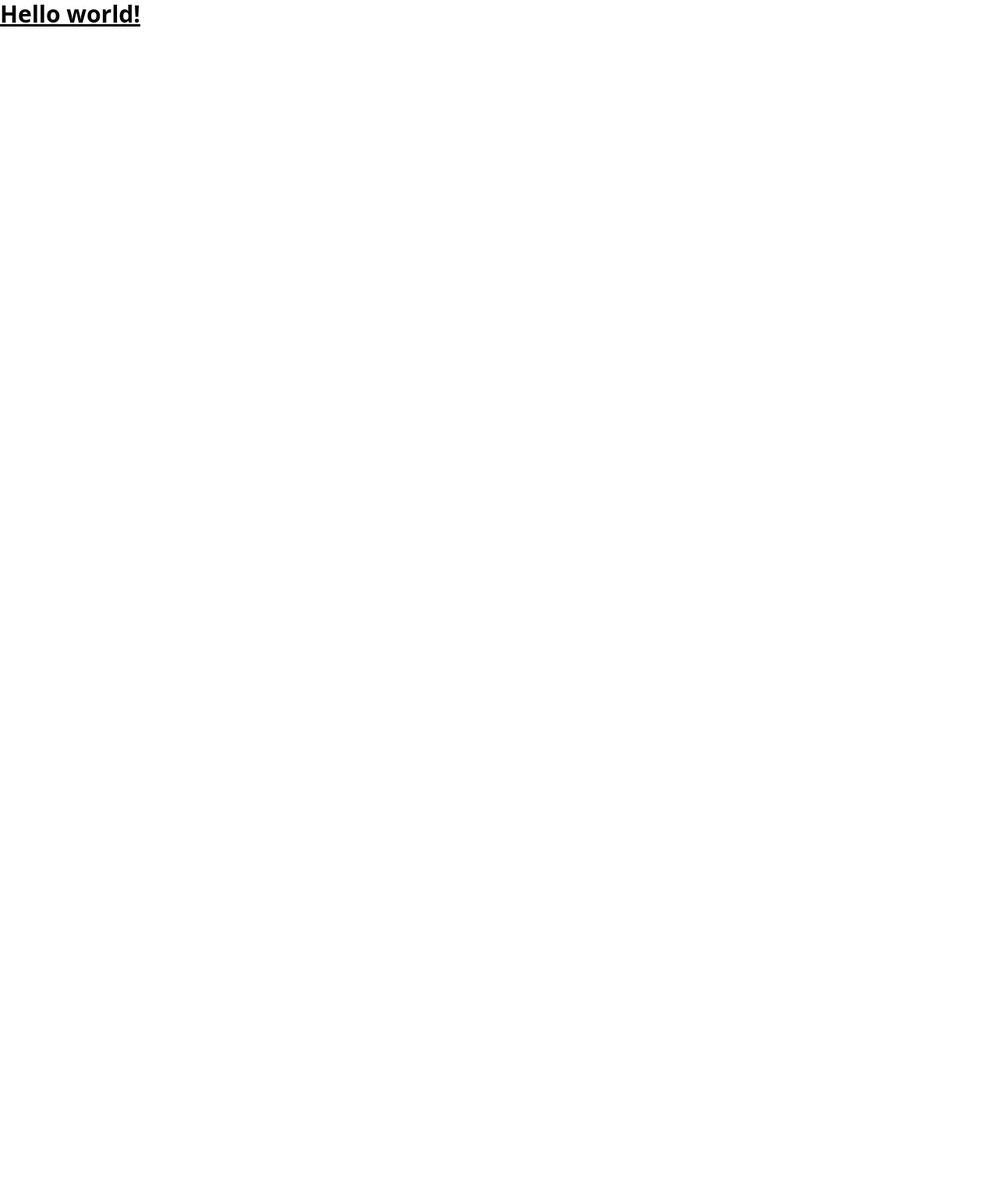
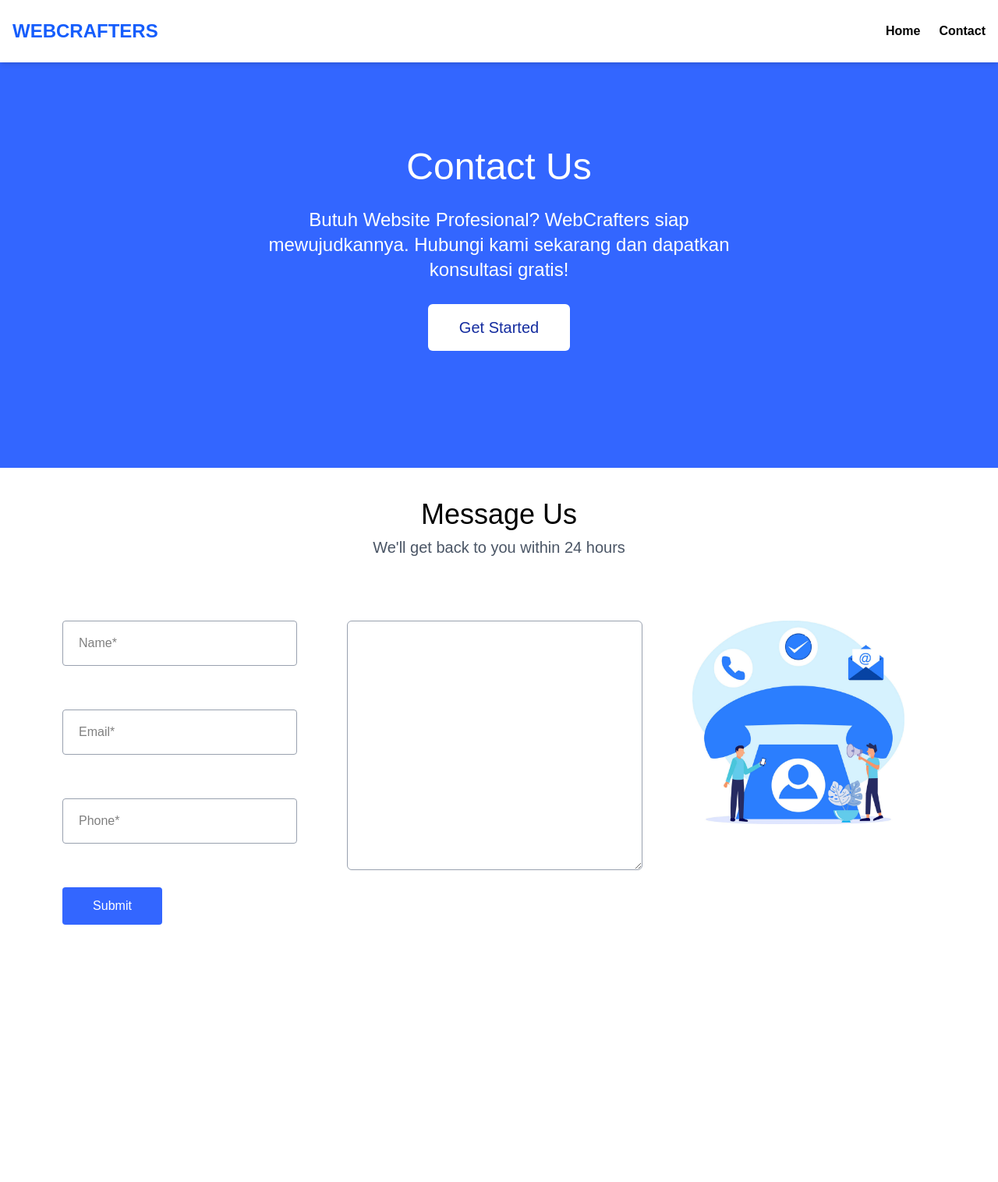
Before and after one commit to Webcrafters-G/webcrafters, a plain HTML site: page Contact.html in a window 1280 px wide. Shown: the whole page at 78% size. Before the commit the page ends 800 px from the top, so only its background shows below. Drawn offline with nearby package versions, Linux system fonts and the light colour scheme.

Commit message:
tambah halaman contact

```diff
--- a/Contact.html
+++ b/Contact.html
@@ -6,12 +6,104 @@
     <meta name="viewport" content="width=device-width, initial-scale=1.0">
     <script src="https://cdn.jsdelivr.net/npm/@tailwindcss/browser@4"></script>
     <title>Document</title>
+    <link rel="stylesheet" href="style.css">
 </head>
 
-<body>
-    <h1 class="text-3xl font-bold underline">
-        Hello world!
-    </h1>
+<body class="overflow-x-hidden">
+    <header class="font-poppins bg-white shadow-md h-20 items-center flex w-screen z-50 fixed top-0 left-0">
+        <div class="container mx-auto px-4 flex items-center justify-between">
+            <!-- Logo -->
+            <h1 class="text-2xl font-bold text-blue-600">WEBCRAFTERS</h1>
+
+            <!-- Hamburger button -->
+            <button id="menu-btn" class="md:hidden focus:outline-none">
+                <svg class="w-6 h-6 text-blue-600" fill="none" stroke="currentColor" stroke-width="2"
+                    viewBox="0 0 24 24" stroke-linecap="round" stroke-linejoin="round">
+                    <path d="M4 6h16M4 12h16M4 18h16" />
+                </svg>
+            </button>
+
+            <nav class="hidden md:block ml-auto">
+                <ul class="flex space-x-6">
+                    <li>
+                        <a href="Home.html" class="block py-2 font-bold hover:text-blue-600 transition">Home</a>
+                    </li>
+                    <li>
+                        <a href="Contact.html" class="block py-2 font-bold hover:text-blue-600 transition">Contact</a>
+                    </li>
+                </ul>
+            </nav>
+        </div>
+
+        <!-- Dropdown -->
+        <nav>
+            <ul id="nav-menu"
+                class="hidden md:hidden flex-col space-y-2 px-4 py-4 bg-white absolute top-full left-0 w-full shadow-md z-40">
+                <li>
+                    <a href="Home.html" class="block py-2 font-bold hover:text-blue-600 transition">Home</a>
+                </li>
+                <li>
+                    <a href="Contact.html" class="block py-2 font-bold hover:text-blue-600 transition">Contact</a>
+                </li>
+            </ul>
+        </nav>
+    </header>
+
+
+    <!-- hero section -->
+    <div class="h-[70vh] mt-10 bg-primary w-screen items-center flex justify-center font-poppins">
+        <div class="text-center w-[80vh] text-white space-y-7">
+            <p class="text-5xl text-white ">Contact Us</p>
+            <p class="text-2xl"> Butuh Website Profesional? WebCrafters siap mewujudkannya. Hubungi kami sekarang dan
+                dapatkan
+                konsultasi gratis!</p>
+            <button
+                class="bg-white text-secondary text-xl hover:scale-105 transition-all duration-400 rounded-md px-10 py-4">Get
+                Started</button>
+        </div>
+    </div>
+
+    <div class="font-poppins justify-center  w-screen flex flex-col mt-10 overflow-hidden">
+        <div class="text-center space-y-2">
+            <p class="text-4xl">
+                Message Us
+            </p>
+            <p class="text-xl text-gray-600">We'll get back to you within 24 hours</p>
+
+        </div>
+        <div class="ml-10 mr-10 space-x-6 flex h-[40vh] mt-20   ">
+            <form class="w-2/3 flex space-x-6 " action="#">
+                <div class="flex flex-col gap-14 px-10   w-1/2">
+                    <input class="outline-none border-1  px-5 py-4 border-gray-400 rounded-sm" type="text"
+                        placeholder="Name*">
+                    <input class="outline-none border-1 px-5 py-4 border-gray-400 rounded-sm" placeholder="Email*"
+                        type="text">
+                    <input class="outline-none border-1 px-5 py-4 border-gray-400 rounded-sm" placeholder="Phone*"
+                        type="text">
+
+                    <button class="px-4 py-3 w-32 rounded-sm bg-primary text-white">Submit</button>
+
+                </div>
+
+                <textarea class="w-1/2 px-5 h-full outline-none border-1 rounded-md border-gray-400" name="" id="">
+
+                </textarea>
+            </form>
+
+            <div class="w-1/3">
+                <img class="px-10 pr-20" src="./assets/kontak.png" alt="">
+            </div>
+        </div>
+
+        <div class="h-[50vh]">
+
+        </div>
+
+    </div>
+
+
+
+
 </body>
 
 </html>
--- /dev/null
+++ b/style.css
@@ -0,0 +1,19 @@
+.font-poppins {
+    font-family: 'Poppins', sans-serif;
+}
+
+.bg-primary {
+    background-color: #3366ff;
+}
+
+.bg-secondary {
+    background-color: #142C9F;
+}
+
+.text-primary {
+    color: #3366ff;
+}
+
+.text-secondary {
+    color: #142C9F;
+}
```
Also changed, not shown: Header.html (+5 -3 lines), Home.html (+7 -3 lines), script.js (indentation only).
